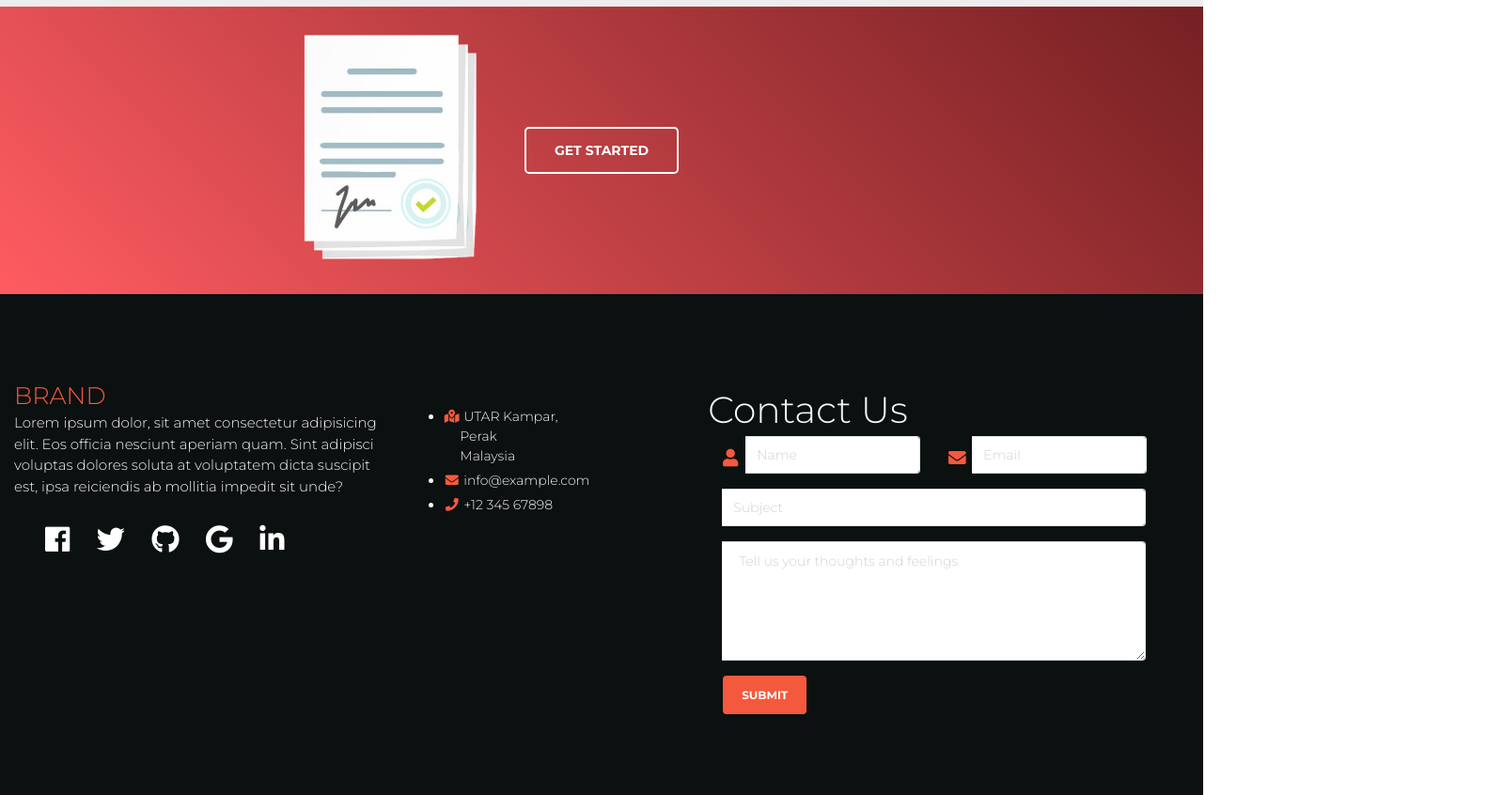
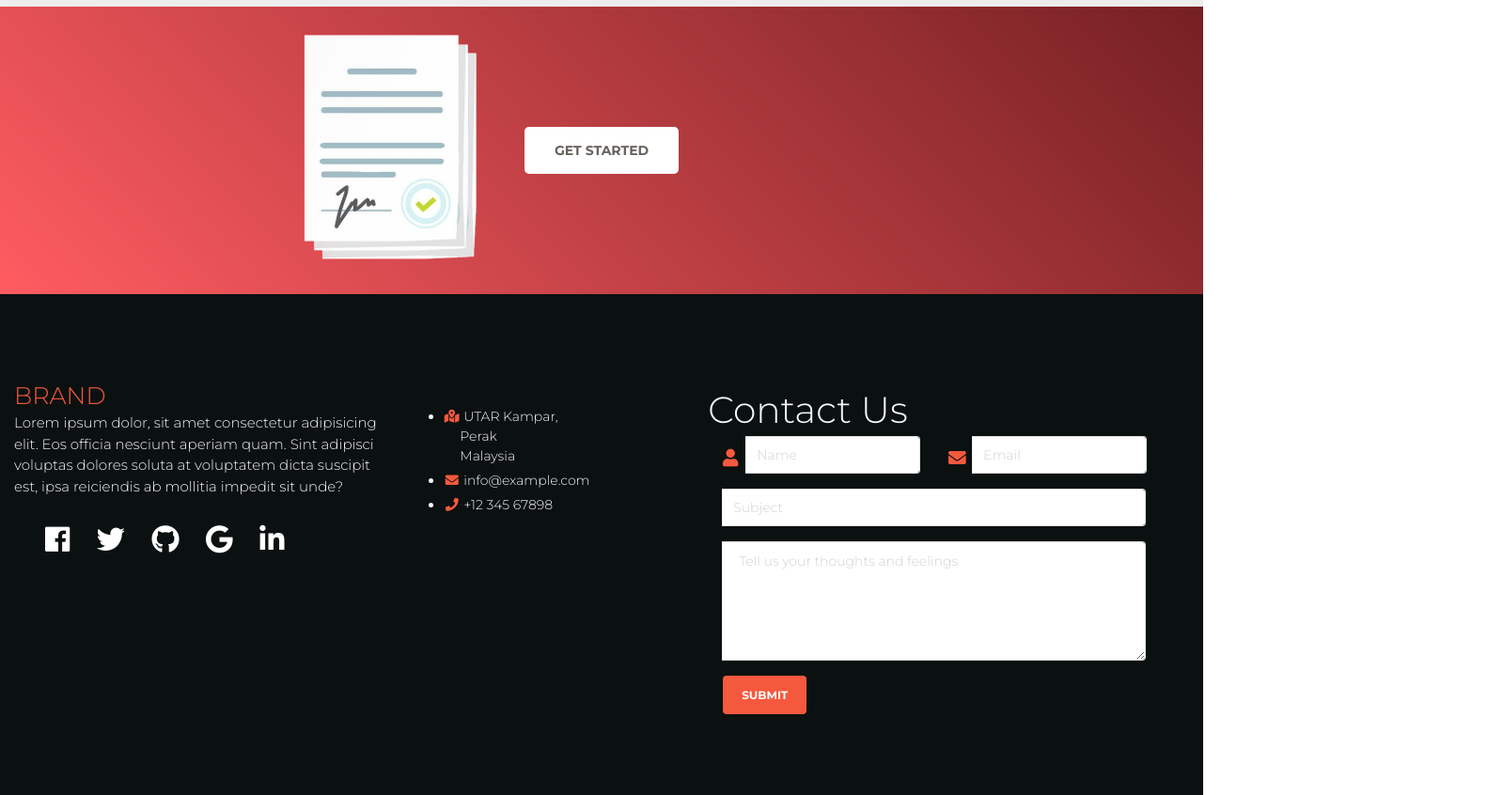
Before and after one commit to chunjie97/Car-Service-Provider, a website: page src/index.html in a window 1280 px wide. Shown: the part 2420-3266 px from the top of the page at 94% size, 1599 px wide, since content can reach past the window. Drawn offline with Linux system fonts and the light colour scheme.

Commit message:
call to action

```diff
--- a/src/index.html
+++ b/src/index.html
@@ -244,14 +244,14 @@
                 </div>
             </div>
         </div>
-    </div>
         <!-- end feature -->
 
         <!-- Call to action -->
         <div class="jumbotron-fluid text-center">
-        <a href="login.html" class="btn btn-outline-neutral btn-lg ">Get Started</a>
+            <a href="login.html" class="btn btn-neutral btn-lg ">Get Started</a>
         </div>
         <!-- end call to action -->
+    </div>
 
     <!-- footer -->
     <footer class="section section-dark" id="contactUs">
```
Lines whose indentation alone changed are shown as unchanged.
